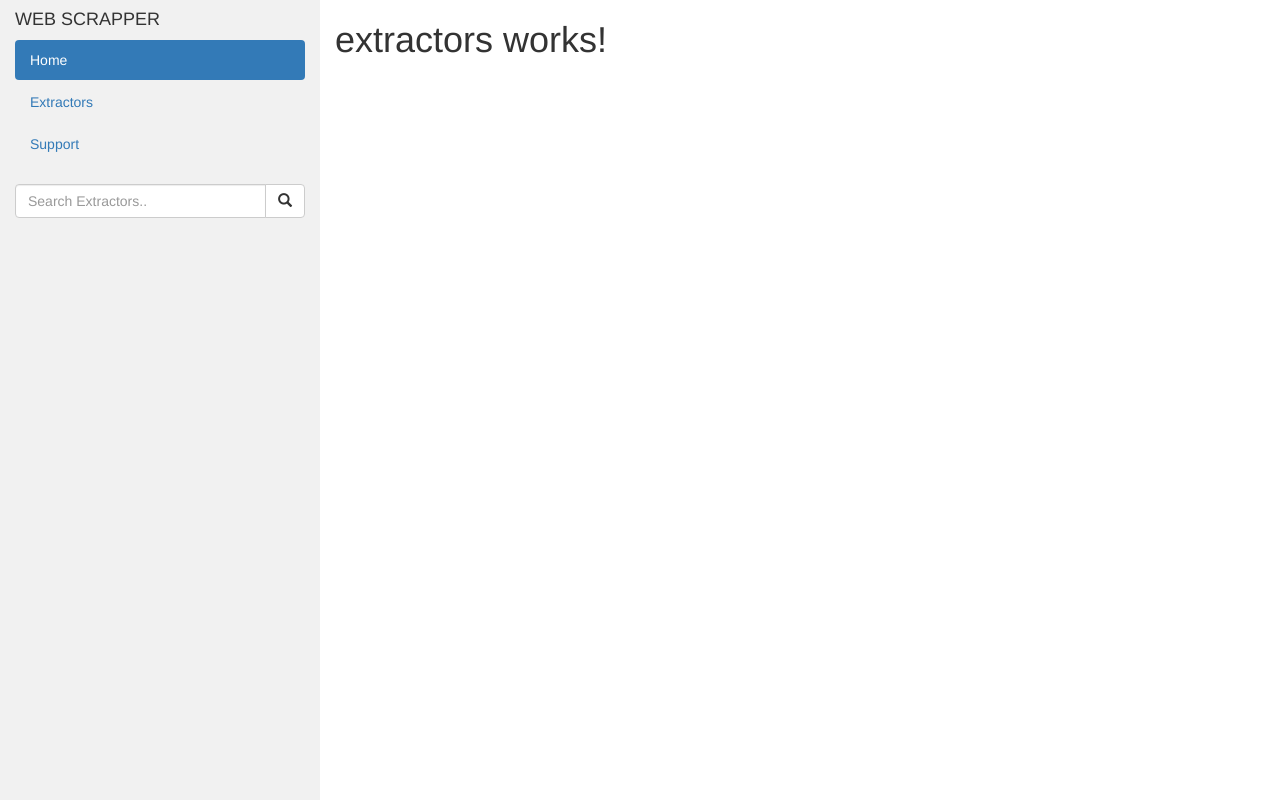
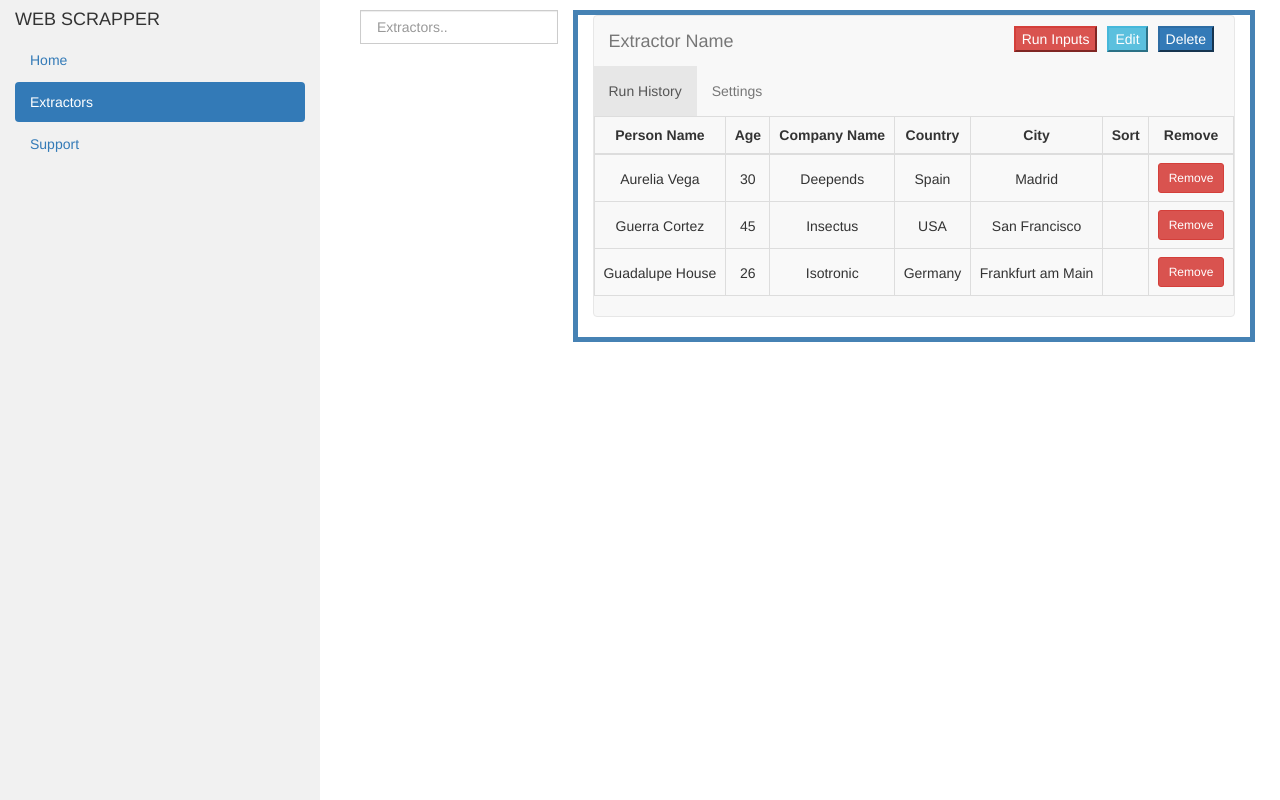
Before and after one commit to AkanshaWajge/WEB-SCARPPER, an Angular app: page /extractors in a window 1280 px wide. Shown: the top 800 px of the page. Built offline with nearby package versions, Linux system fonts and the light colour scheme.

Commit message:
detail compoent

```diff
--- a/package.json
+++ b/package.json
@@ -19,6 +19,7 @@
     "@angular/platform-browser": "~9.1.4",
     "@angular/platform-browser-dynamic": "~9.1.4",
     "@angular/router": "~9.1.4",
+    "puppeteer": "^3.0.3",
     "rxjs": "~6.5.4",
     "tslib": "^1.10.0",
     "zone.js": "~0.10.2"
--- a/src/app/app.component.html
+++ b/src/app/app.component.html
@@ -4,9 +4,7 @@
   <title>Bootstrap Example</title>
   <meta charset="utf-8">
   <meta name="viewport" content="width=device-width, initial-scale=1">
-  <link rel="stylesheet" href="https://maxcdn.bootstrapcdn.com/bootstrap/3.4.1/css/bootstrap.min.css">
-  <script src="https://ajax.googleapis.com/ajax/libs/jquery/3.4.1/jquery.min.js"></script>
-  <script src="https://maxcdn.bootstrapcdn.com/bootstrap/3.4.1/js/bootstrap.min.js"></script>
+
   <style>
     /* Set height of the grid so .sidenav can be 100% (adjust if needed) */
     .row.content {height: 1500px}
@@ -41,18 +39,18 @@
     <div class="col-sm-3 sidenav">
       <h4>WEB SCRAPPER</h4>
       <ul class="nav nav-pills nav-stacked">
-        <li class="active"><a routerLink="/home" routerLinkActive="active">Home</a></li>
-        <li><a routerLink="/extractors" routerLinkActive="active">Extractors</a></li>
+        <li ><a routerLink="/home" routerLinkActive="active">Home</a></li>
+        <li class="active"><a routerLink="/extractors" routerLinkActive="active">Extractors</a></li>
         <li><a routerLink="/support" routerLinkActive="active">Support</a></li>
       </ul><br>
-      <div class="input-group">
+      <!-- <div class="input-group">
         <input type="text" class="form-control" placeholder="Search Extractors..">
         <span class="input-group-btn">
           <button class="btn btn-default" type="button">
             <span class="glyphicon glyphicon-search"></span>
           </button>
         </span>
-      </div>
+      </div> -->
     </div>
 
     <div class="col-sm-9">
--- a/src/app/extractors/extractors.component.css
+++ b/src/app/extractors/extractors.component.css
@@ -0,0 +1,3 @@
+.pt-3-half {
+  padding-top: 1.4rem;
+  }
--- a/src/app/extractors/extractors.component.html
+++ b/src/app/extractors/extractors.component.html
@@ -1 +1,130 @@
-<h1>extractors works!</h1>
+<div style="padding: 10px;">
+  <div class="col-md-3">
+    <div class="input-group">
+      <input type="text" class="form-control" placeholder=" Extractors..">
+    </div>
+  </div>
+  <div class="col-md-9" style="border: 5px solid steelblue;">
+    <nav class="navbar navbar-default">
+      <div class="container-fluid">
+        <div class="navbar-header">
+          <a class="navbar-brand">Extractor Name</a>
+        </div>
+        <ul class="nav navbar-nav pull-right">
+          <li style=" margin:5px; padding-top: 5px;"><button type="button" class="btn-danger">Run Inputs</button></li>
+          <li style=" margin:5px; padding-top: 5px;"><button type="button" class="btn-info">Edit</button></li>
+          <li style=" margin:5px; padding-top: 5px;"><button type="button" class="btn-primary">Delete</button></li>
+
+        </ul>
+
+        </div>
+        <div>
+          <ul class="nav navbar-nav">
+            <li class="active"><a href="#">Run History</a></li>
+            <!-- <li><a href="#">Run History</a></li> -->
+            <li><a href="#">Settings</a></li>
+          </ul>
+      </div>
+      <!-- Table starts -->
+      <!-- Editable table -->
+<div class="card">
+  <!-- <h3 class="card-header text-center font-weight-bold text-uppercase py-4">Editable table</h3> -->
+  <div class="card-body">
+    <div id="table" class="table-editable">
+      <span class="table-add float-right mb-3 mr-2"><a href="#!" class="text-success"><i
+            class="fas fa-plus fa-2x" aria-hidden="true"></i></a></span>
+      <table class="table table-bordered table-responsive-md table-striped text-center">
+        <thead>
+          <tr>
+            <th class="text-center">Person Name</th>
+            <th class="text-center">Age</th>
+            <th class="text-center">Company Name</th>
+            <th class="text-center">Country</th>
+            <th class="text-center">City</th>
+            <th class="text-center">Sort</th>
+            <th class="text-center">Remove</th>
+          </tr>
+        </thead>
+        <tbody>
+          <tr>
+            <td class="pt-3-half" contenteditable="true">Aurelia Vega</td>
+            <td class="pt-3-half" contenteditable="true">30</td>
+            <td class="pt-3-half" contenteditable="true">Deepends</td>
+            <td class="pt-3-half" contenteditable="true">Spain</td>
+            <td class="pt-3-half" contenteditable="true">Madrid</td>
+            <td class="pt-3-half">
+              <span class="table-up"><a href="#!" class="indigo-text"><i class="fas fa-long-arrow-alt-up"
+                    aria-hidden="true"></i></a></span>
+              <span class="table-down"><a href="#!" class="indigo-text"><i class="fas fa-long-arrow-alt-down"
+                    aria-hidden="true"></i></a></span>
+            </td>
+            <td>
+              <span class="table-remove"><button type="button"
+                  class="btn btn-danger btn-rounded btn-sm my-0">Remove</button></span>
+            </td>
+          </tr>
+          <!-- This is our clonable table line -->
+          <tr>
+            <td class="pt-3-half" contenteditable="true">Guerra Cortez</td>
+            <td class="pt-3-half" contenteditable="true">45</td>
+            <td class="pt-3-half" contenteditable="true">Insectus</td>
+            <td class="pt-3-half" contenteditable="true">USA</td>
+            <td class="pt-3-half" contenteditable="true">San Francisco</td>
+            <td class="pt-3-half">
+              <span class="table-up"><a href="#!" class="indigo-text"><i class="fas fa-long-arrow-alt-up"
+                    aria-hidden="true"></i></a></span>
+              <span class="table-down"><a href="#!" class="indigo-text"><i class="fas fa-long-arrow-alt-down"
+                    aria-hidden="true"></i></a></span>
+            </td>
+            <td>
+              <span class="table-remove"><button type="button"
+                  class="btn btn-danger btn-rounded btn-sm my-0">Remove</button></span>
+            </td>
+          </tr>
+          <!-- This is our clonable table line -->
+          <tr>
+            <td class="pt-3-half" contenteditable="true">Guadalupe House</td>
+            <td class="pt-3-half" contenteditable="true">26</td>
+            <td class="pt-3-half" contenteditable="true">Isotronic</td>
+            <td class="pt-3-half" contenteditable="true">Germany</td>
+            <td class="pt-3-half" contenteditable="true">Frankfurt am Main</td>
+            <td class="pt-3-half">
+              <span class="table-up"><a href="#!" class="indigo-text"><i class="fas fa-long-arrow-alt-up"
+                    aria-hidden="true"></i></a></span>
+              <span class="table-down"><a href="#!" class="indigo-text"><i class="fas fa-long-arrow-alt-down"
+                    aria-hidden="true"></i></a></span>
+            </td>
+            <td>
+              <span class="table-remove"><button type="button"
+                  class="btn btn-danger btn-rounded btn-sm my-0">Remove</button></span>
+            </td>
+          </tr>
+          <!-- This is our clonable table line -->
+          <tr class="hide">
+            <td class="pt-3-half" contenteditable="true">Elisa Gallagher</td>
+            <td class="pt-3-half" contenteditable="true">31</td>
+            <td class="pt-3-half" contenteditable="true">Portica</td>
+            <td class="pt-3-half" contenteditable="true">United Kingdom</td>
+            <td class="pt-3-half" contenteditable="true">London</td>
+            <td class="pt-3-half">
+              <span class="table-up"><a href="#!" class="indigo-text"><i class="fas fa-long-arrow-alt-up"
+                    aria-hidden="true"></i></a></span>
+              <span class="table-down"><a href="#!" class="indigo-text"><i class="fas fa-long-arrow-alt-down"
+                    aria-hidden="true"></i></a></span>
+            </td>
+            <td>
+              <span class="table-remove"><button type="button"
+                  class="btn btn-danger btn-rounded btn-sm my-0">Remove</button></span>
+            </td>
+          </tr>
+        </tbody>
+      </table>
+    </div>
+  </div>
+</div>
+<!-- Editable table -->
+      <!-- Table ends -->
+    </nav>
+  </div>
+
+</div>
--- a/src/index.html
+++ b/src/index.html
@@ -6,6 +6,9 @@
   <base href="/">
   <meta name="viewport" content="width=device-width, initial-scale=1">
   <link rel="icon" type="image/x-icon" href="favicon.ico">
+  <link rel="stylesheet" href="https://maxcdn.bootstrapcdn.com/bootstrap/3.4.1/css/bootstrap.min.css">
+  <script src="https://ajax.googleapis.com/ajax/libs/jquery/3.4.1/jquery.min.js"></script>
+  <script src="https://maxcdn.bootstrapcdn.com/bootstrap/3.4.1/js/bootstrap.min.js"></script>
 </head>
 <body>
   <app-root></app-root>
```
Also changed, not shown: index.js (added, +25 -0 lines), src/app/app.module.ts (+5 -2 lines).
